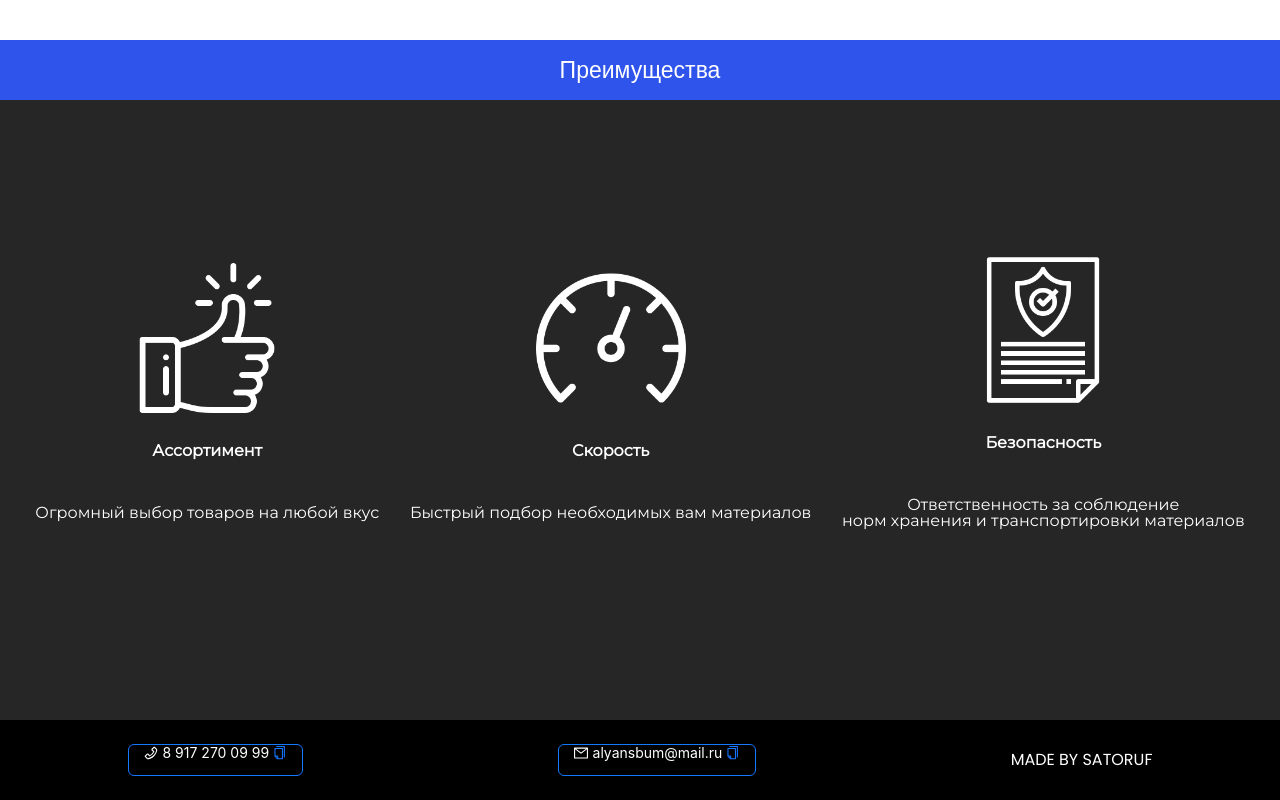
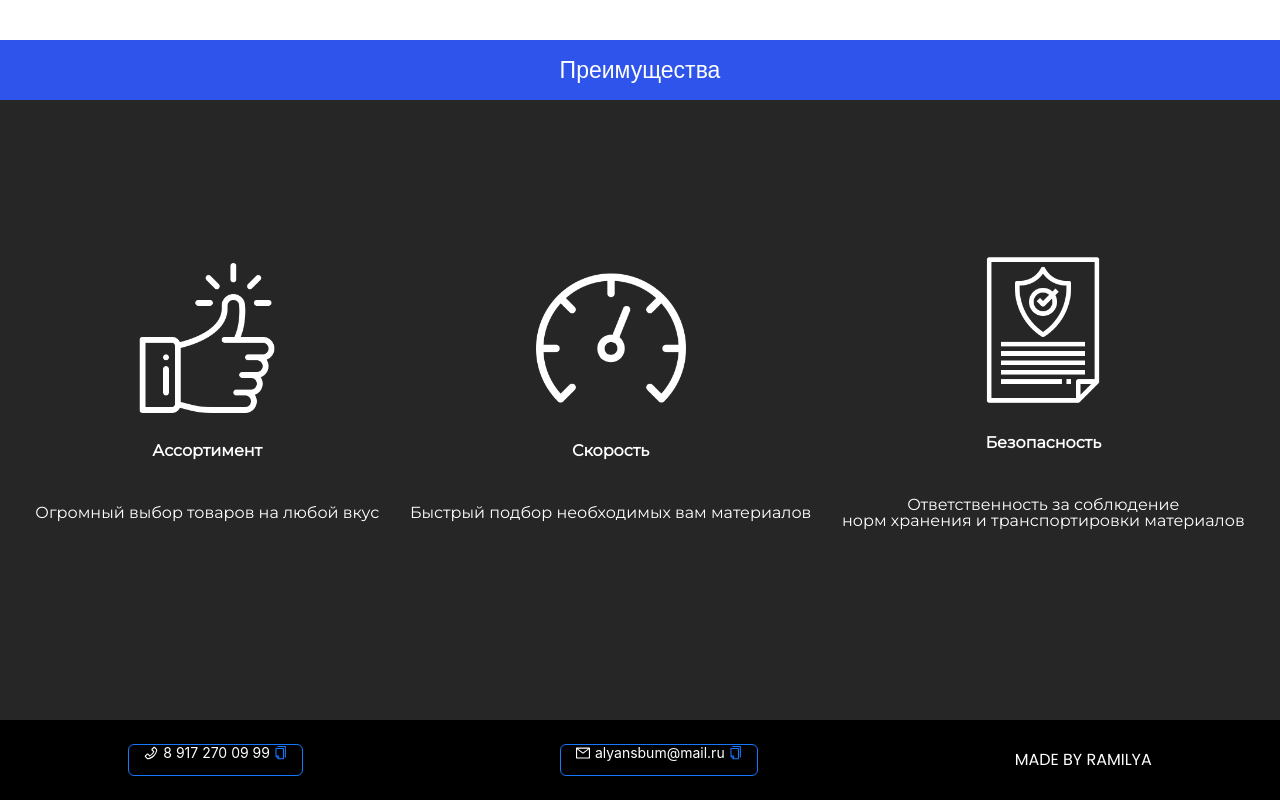
Before and after one commit to SatoruFF/AliansCommerce, a React (Vite) app: page /welcome in a window 1280 px wide. Shown: the part 1396-2196 px from the top of the page. Built offline with nearby package versions, Linux system fonts and the light colour scheme.

Commit message:
signature change

```diff
--- a/src/components/Footer.jsx
+++ b/src/components/Footer.jsx
@@ -31,7 +31,7 @@ const Footer = () => {
             </Paragraph>
           </Button>
         </div>
-        <div className="footer__item signature">MADE BY SATORUF</div>
+        <div className="footer__item signature">MADE BY RAMILYA</div>
       </div>
     </div>
   );
```
